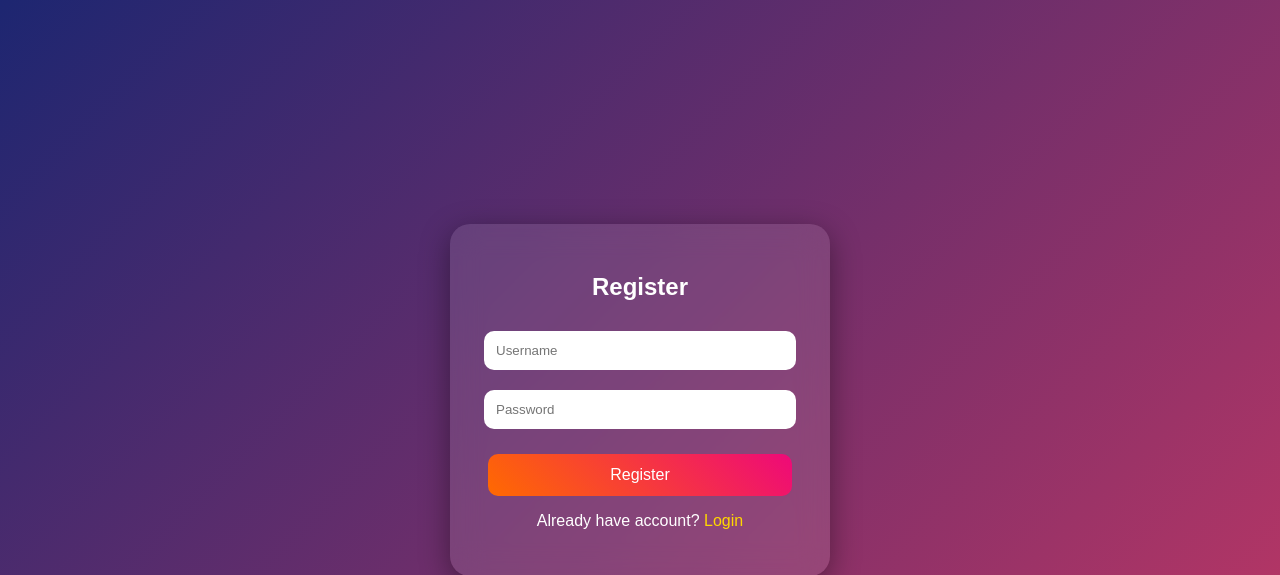
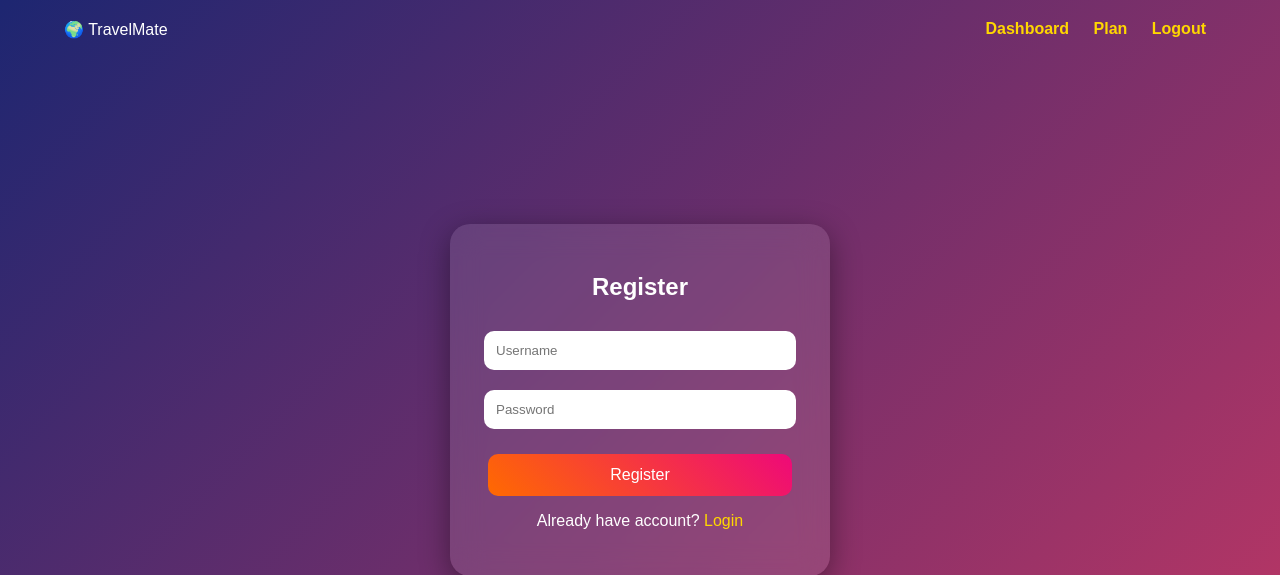
Before and after one commit to maheshvinay1976-web/travelmate-planner, a Flask app: page /register in a window 1280 px wide. Shown: the top 575 px of the page. Run offline with Flask 3, Linux system fonts and the light colour scheme; some libraries are stand-ins or nearby versions.

Commit message:
Update register.html

```diff
--- a/templates/register.html
+++ b/templates/register.html
@@ -5,7 +5,14 @@
     <link rel="stylesheet" href="/static/style.css">
 </head>
 <body>
-
+<div class="navbar">
+    <div>🌍 TravelMate</div>
+    <div>
+        <a href="/dashboard">Dashboard</a>
+        <a href="/plan">Plan</a>
+        <a href="/logout">Logout</a>
+    </div>
+</div>
 <form method="POST">
     <h2>Register</h2>
 
```
